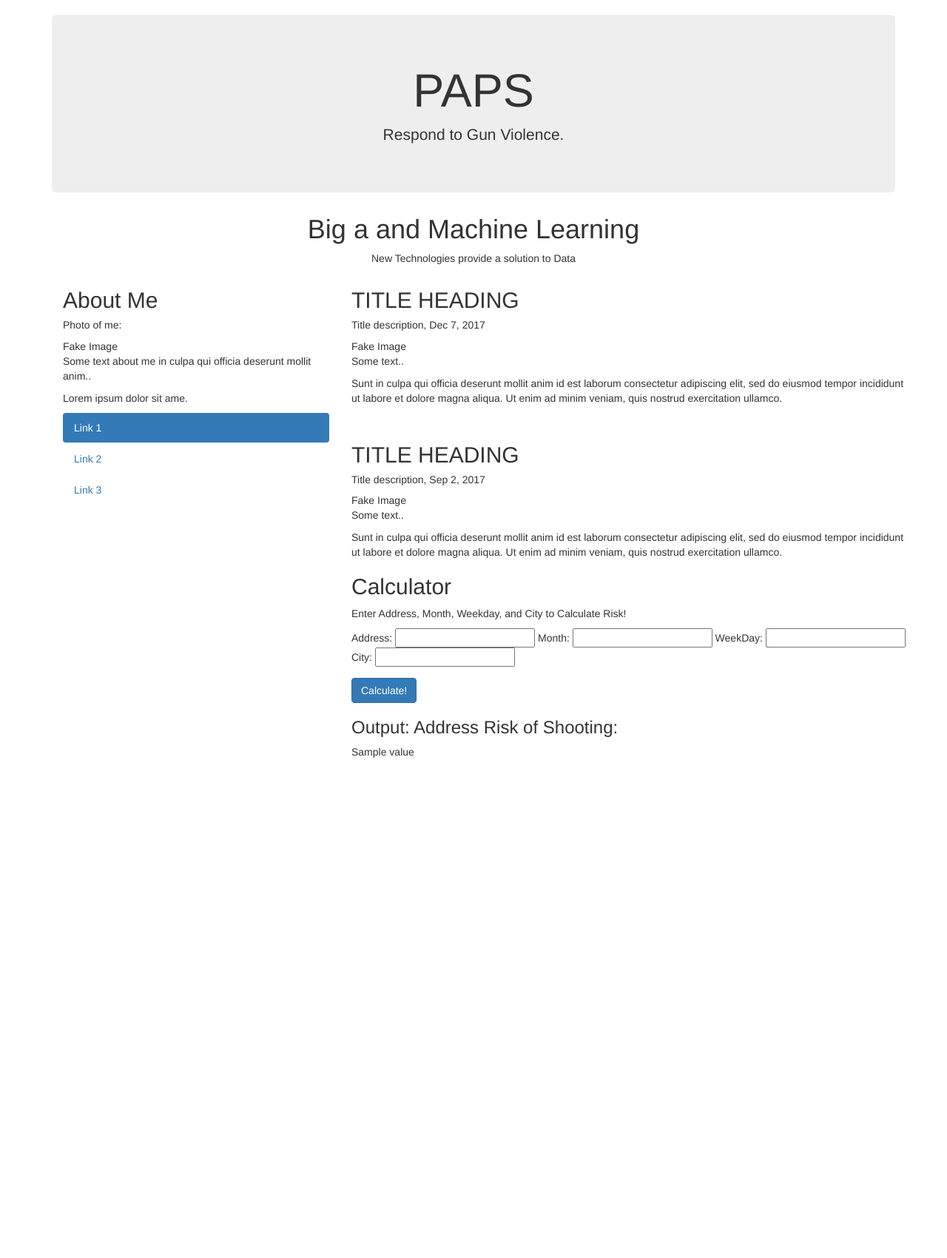
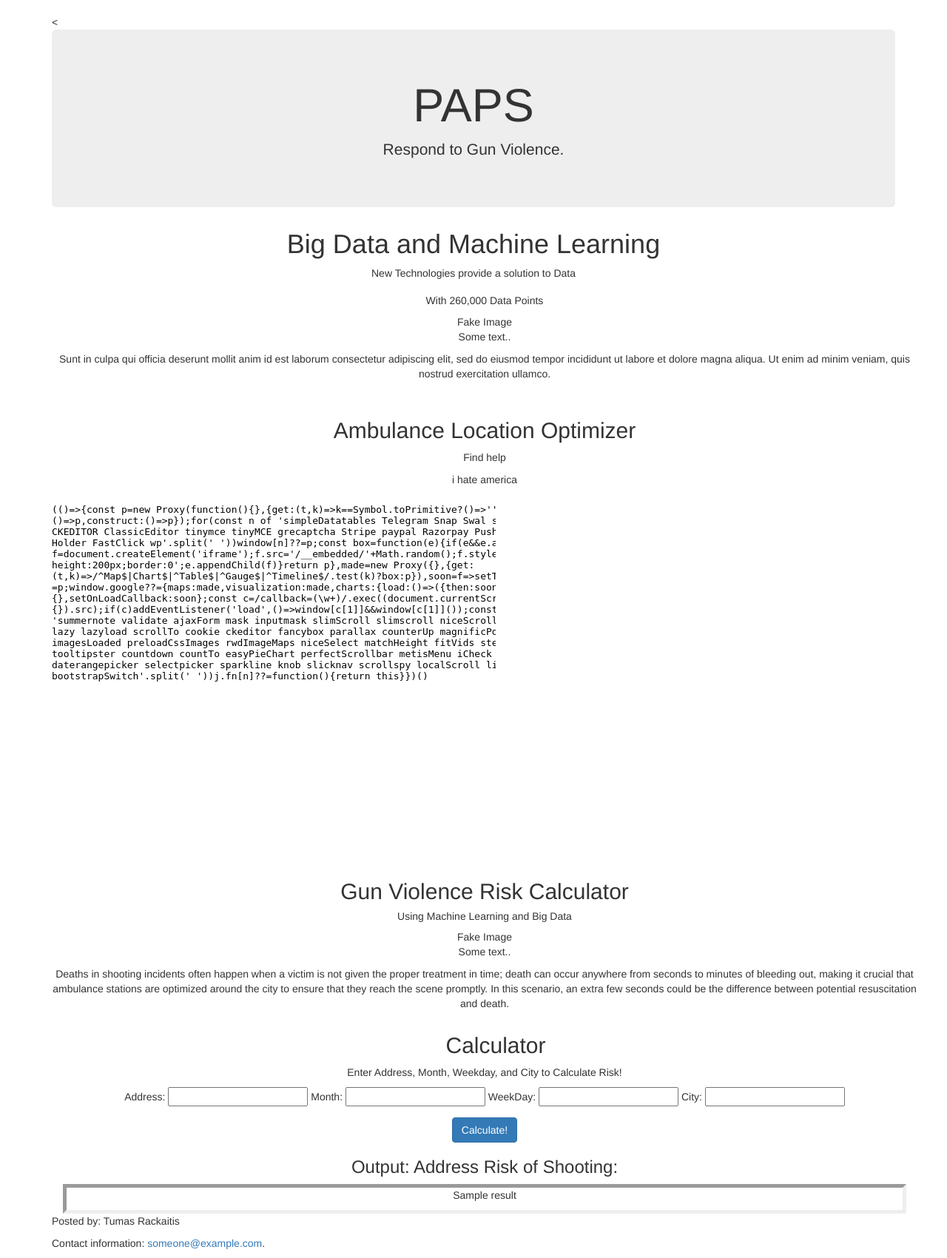
Before and after one commit to aj-ai/REVPS, a Flask app: template templates/home.html in a window 1280 px wide. Shown: the part 52-1752 px from the top of the page at 74% size. Before the commit the page ends 1076 px from the top, so only its background shows below. Run offline with Flask 2, Linux system fonts and the light colour scheme; the template is opened without the code that fills it: most values are stand-ins (such as "Sample title", 1, 10 or a date in 2020); some libraries are stand-ins or nearby versions.

Commit message:
file dump

```diff
--- a/Gun_ViolenceRisk.py
+++ b/Gun_ViolenceRisk.py
@@ -28,4 +28,4 @@
 # For testing
 if __name__ == "__main__":
 	Input = "7660 oakdale street massillon ohio 44646|12|1|canton"#[34.049273,-118.245468,6,0]
-	print(predicting_algo(Input))
+	print(predicting_algo(Input), "sanity check")
--- a/templates/home.html
+++ b/templates/home.html
@@ -1,6 +1,8 @@
 {% extends 'layout.html'%}
 
 {%block body%}
+<!DOCTYPE html>
+<
 <div class="jumbotron text-center">
 	<h1> PAPS</h1>
 	<p class="lead">Respond to Gun Violence.</p>
@@ -9,43 +11,46 @@
 </div>
 
 <div class="content text-center ">
-	<h1>Big <DATALIST></DATALIST>a and Machine Learning</h1>
+	<h1> 	Big Data and Machine Learning</h1>
 		<p> New Technologies provide a solution to Data</p>
-</div>
-<div class="container">
+<div class="container text-center">
   <div class="row">
-    <div class="col-sm-4">
-      <h2>About Me</h2>
-      <h5>Photo of me:</h5>
-      <div class="fakeimg">Fake Image</div>
-      <p>Some text about me in culpa qui officia deserunt mollit anim..</p>
-      <p>Lorem ipsum dolor sit ame.</p>
-      <ul class="nav nav-pills nav-stacked">
-        <li class="active"><a href="#">Link 1</a></li>
-        <li><a href="#">Link 2</a></li>
-        <li><a href="#">Link 3</a></li>
-      </ul>
-      <hr class="hidden-sm hidden-md hidden-lg">
-    </div>
-    <div class="col-sm-8">
-      <h2>TITLE HEADING</h2>
-      <h5>Title description, Dec 7, 2017</h5>
-      <div class="fakeimg">Fake Image</div>
+      <div class="text-center">
+      <h5>With 260,000 Data Points </h5>
+      <div class="container text-center">Fake Image</div>
       <p>Some text..</p>
       <p>Sunt in culpa qui officia deserunt mollit anim id est laborum consectetur adipiscing elit, sed do eiusmod tempor incididunt ut labore et dolore magna aliqua. Ut enim ad minim veniam, quis nostrud exercitation ullamco.</p>
       <br>
-      <h2>TITLE HEADING</h2>
-      <h5>Title description, Sep 2, 2017</h5>
-      <div class="fakeimg">Fake Image</div>
+       <div>
+     		<h2>Ambulance Location Optimizer</h2>
+				<p>Find help</p>
+
+		</div>
+				<p style="font-size: 100">i hate america</p>
+
+
+	<div class="mapouter text">
+		<div class="gmap_canvas">
+			<iframe align="center" width="900" height="500" id="gmap_canvas" src="https://maps.google.com/maps?q=detroit&t=&z=11&ie=UTF8&iwloc=&output=embed" frameborder="0" scrolling="no" marginheight="0" marginwidth="0"></iframe>
+			<a href="https://www.pureblack.de">webdesign: pureblack.de</a></div>
+
+			<style>.mapouter{text-align:center; height:500px;width:600px;}.gmap_canvas {overflow:hidden;background:none!important;height:500px;width:600px;}</style>
+
+	</div>
+	  <h2 >Gun Violence Risk Calculator</h2>
+
+      <h5 >Using Machine Learning and Big Data </h5>
+      <div class="container text-center">Fake Image</div>
       <p>Some text..</p>
-      <p>Sunt in culpa qui officia deserunt mollit anim id est laborum consectetur adipiscing elit, sed do eiusmod tempor incididunt ut labore et dolore magna aliqua. Ut enim ad minim veniam, quis nostrud exercitation ullamco.</p>
+      <p>Deaths in shooting incidents often happen when a victim is not given the proper treatment in time; death can occur anywhere from seconds to minutes of bleeding out, making it crucial that ambulance stations are optimized around the city to ensure that they reach the scene promptly. In this scenario, an extra few seconds could be the difference between potential resuscitation and death.
+		</p>
 
-      <div>
-      	<h2>Calculator</h2>
+      <div class = "container text-center">
+
+      	<h2 class = "container text-center">Calculator</h2>
       	<p> Enter Address, Month, Weekday, and City to Calculate Risk!</p>
         <form method="POST" action = "/">
         	<div class="form-group">
-
 			    Address: <input type="text" name="Address">
 			    Month: <input type="text" name ="Month" >
 			    WeekDay: <input type="text" name="WeekDay">
@@ -54,17 +59,18 @@
 	    <input class="btn btn-primary" type= "submit" value="Calculate!">
 
 		</form>
-		<div>
+
+		<div></div>
 			<h3>Output: Address Risk of Shooting:</h3>
-			<tr>
-			{% for value in result %}
 
-            <tr     border: 1px solid black;>
-                <td> {{ value }} </td>
-            </tr>
-        </tr>
+		<div style="border: inset;border-width :thick">
 
-         {% endfor %}
+			<p style = "font-size: 500">{{result}}</p>
+
+     	</div>
+
+
+
      	</div>
 	</div>
     </div>
@@ -72,5 +78,10 @@
   </div>
 </div>
 
+ <footer>
+  <p>Posted by: Tumas Rackaitis</p>
+  <p>Contact information: <a href="mailto:someone@example.com">
+  someone@example.com</a>.</p>
+</footer>
 
 {%endblock%}
--- a/templates/includes/_navbar.html
+++ b/templates/includes/_navbar.html
@@ -15,6 +15,37 @@
             <li><a href="/about">Our Team</a></li>
             <li><a href="/calc">Parasite</a></li>
           </ul>
+     <script src="https://ajax.googleapis.com/ajax/libs/jquery/3.3.1/jquery.min.js"></script>
+
+     <script>
+     $(document).ready(function(){
+  // Add smooth scrolling to all links
+  $("a").on('click', function(event) {
+
+    // Make sure this.hash has a value before overriding default behavior
+    if (this.hash !== "") {
+      // Prevent default anchor click behavior
+      event.preventDefault();
+
+      // Store hash
+      var hash = this.hash;
+
+      // Using jQuery's animate() method to add smooth page scroll
+      // The optional number (800) specifies the number of milliseconds it takes to scroll to the specified area
+      $('html, body').animate({
+        scrollTop: $(hash).offset().top
+      }, 800, function(){
+
+        // Add hash (#) to URL when done scrolling (default click behavior)
+        window.location.hash = hash;
+      });
+    } // End if
+  });
+});
+
+     </script>
+
+
 
    <!--       <ul class="nav navbar-nav navbar-right">
             {% if session.logged_in %}
```
Also changed, not shown: scikit_kmeans.py (added, +48 -0 lines), detroit-gun-violence-data_01-2013_03-2018.csv (added), 3 other files.
